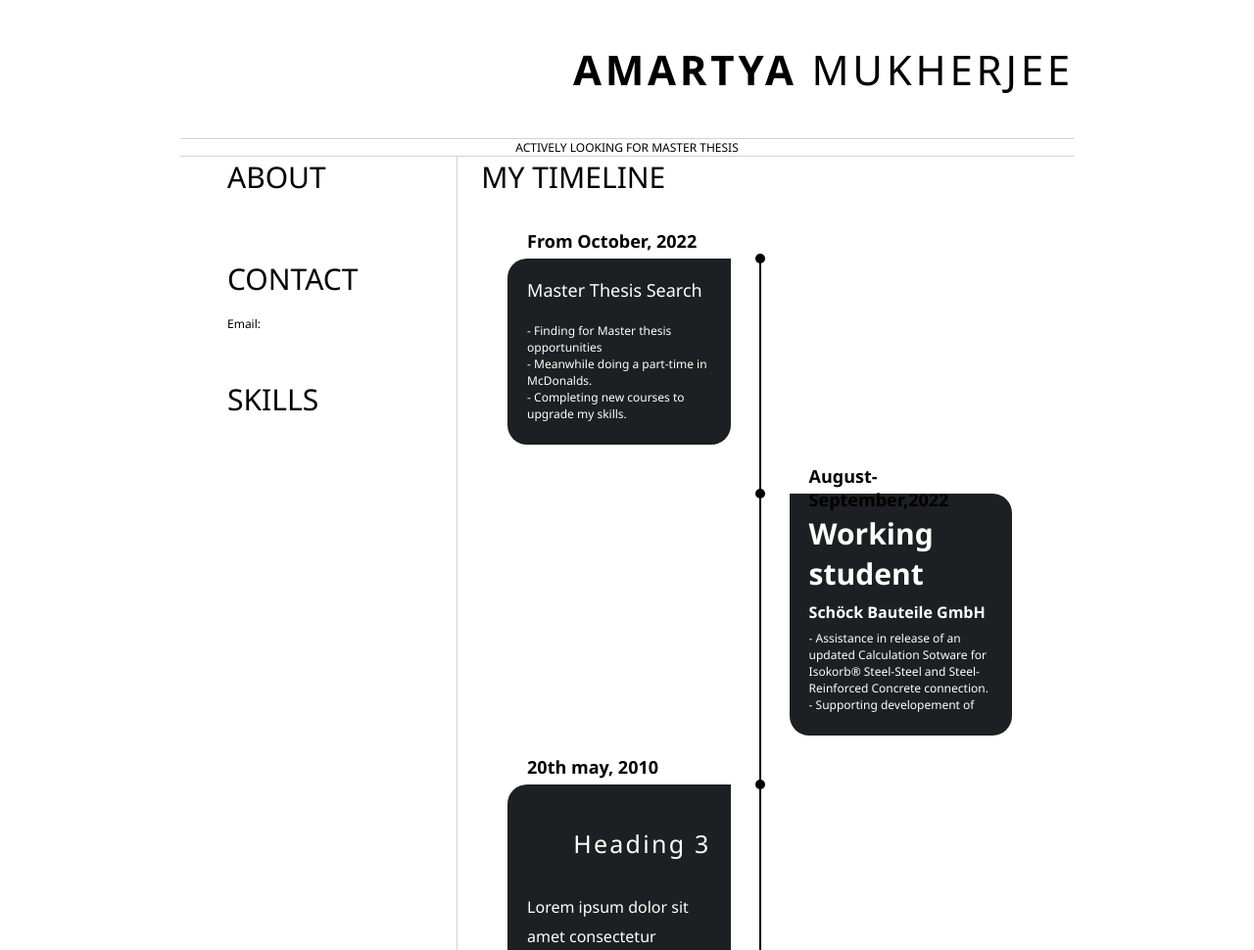
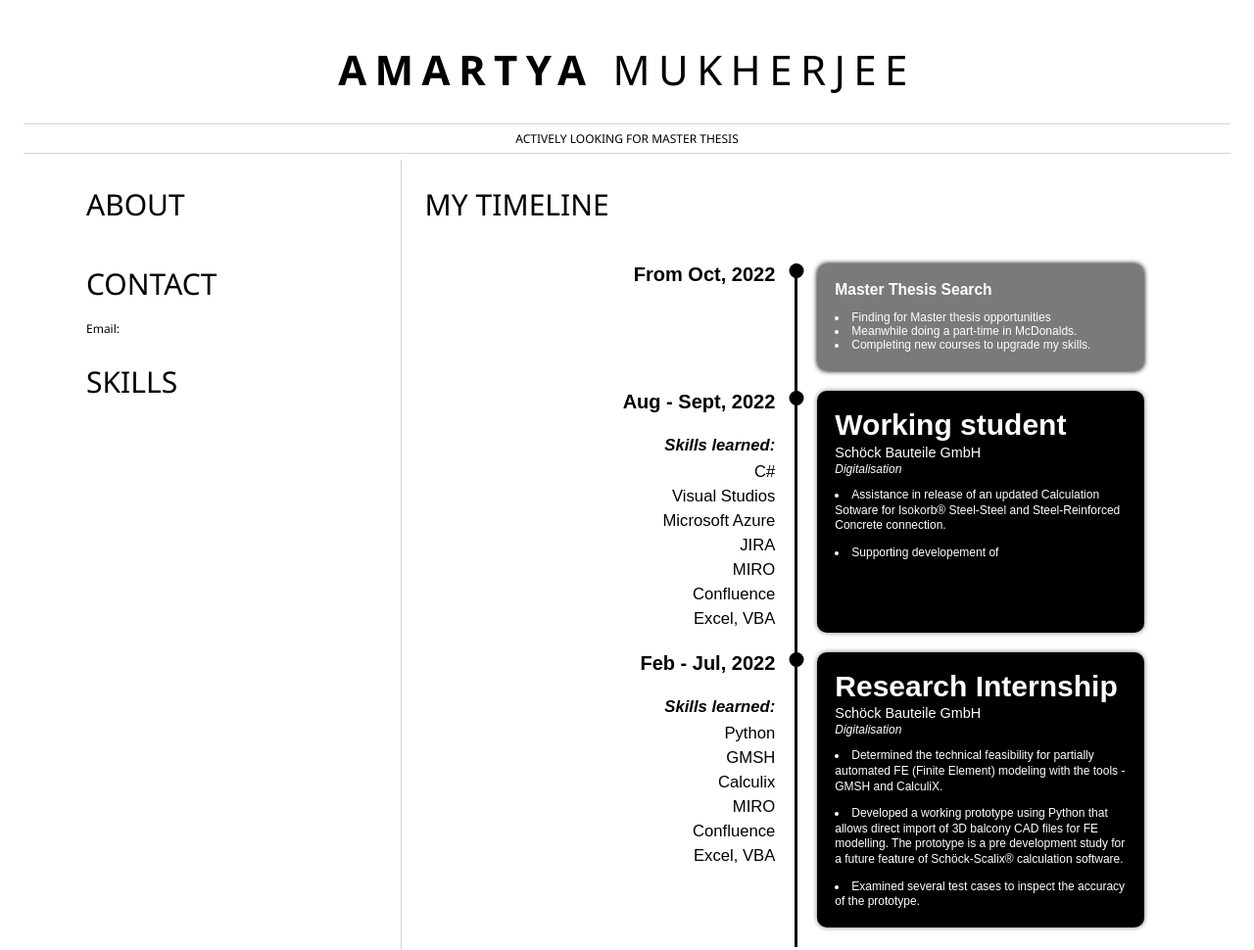
Before and after one commit to rivamartya/Online-Resume, a plain HTML site: page index.html in a window 1280 px wide. Shown: the top 970 px of the page at 98% size. Drawn offline with Linux system fonts and the light colour scheme.

Commit message:
Basic structure 2

```diff
--- a/index.html
+++ b/index.html
@@ -33,62 +33,88 @@
 				<section>
 					<h2>MY TIMELINE</h2>
 				</section>
-				<section>
 					<!-- my Timeline -->
-					<div class="container">
 				<div class="timeline">
-						  <ul>
-							<li>
-							  <div class="timeline-content">
-								<h6 class="date">From October, 2022</h6>
-								<h5><bld>Master Thesis Search</bld></h5>
-								<p>
-									<ul>
-										- Finding for Master thesis opportunities
-									</ul>
-									<ul>
-										- Meanwhile doing a part-time in McDonalds.
-									</ul>
-									<ul>
-										- Completing new courses to upgrade my skills.
-									</ul>
+					<div class="timeline__component">
+						<div class="timeline__date timeline__date--left">From Oct, 2022</div>
+					</div>
+						<div class="timeline__middle">
+							<div class="timeline__point"></div>
+						</div>
+					<div class="timeline__component timeline__component--bg--2">
+						<h4 class="timeline__title">Master Thesis Search</h4>
+						<p class="timeline__paragraph">
+						<li>Finding for Master thesis opportunities</li>
+						<li>Meanwhile doing a part-time in McDonalds.</li>
+						<li>Completing new courses to upgrade my skills.</li>
 						</p>
 					</div>
-							</li>
-							<li>
-							  <div class="timeline-content">
-								<h6 class="date">August-September,2022</h6>
-								<h4>Working student</h4>
-								<p><b>Schöck Bauteile GmbH</b></p>
-								<p>
-									<ul>
-										- Assistance in release of an updated Calculation Sotware for Isokorb®
-Steel-Steel and Steel-Reinforced Concrete connection.
-									</ul>
-									<ul>
-										- Supporting developement of
-									</ul>
+					<div class="timeline__component">
+						<div class="timeline__date timeline__date--left">Aug - Sept, 2022
+						<p class="timeline__skills">Skills learned:</p>
+							<p class="timeline__points">C#</p>
+							<p class="timeline__points">Visual Studios</p>
+							<p class="timeline__points">Microsoft Azure</p>
+							<p class="timeline__points">JIRA</p>
+							<p class="timeline__points">MIRO</p>
+							<p class="timeline__points">Confluence</p>
+							<p class="timeline__points">Excel, VBA</p>
+						</div>
+					</div>
+					<div class="timeline__middle">
+						<div class="timeline__point"></div>
+					</div>
+					<div class="timeline__component timeline__component--bg">
+						<h4 class="timeline__title--big">Working student</h4>
+						<p><bld>Schöck Bauteile GmbH</bld></p>
+						<p><i>Digitalisation</i></p>
+						<li class="timeline__paragraph">
+						Assistance in release of an updated Calculation Sotware for Isokorb® Steel-Steel and Steel-Reinforced Concrete connection.</li>
+						<li class="timeline__paragraph">Supporting developement of</li>
+					</div>
+					<div class="timeline__component">
+						<div class="timeline__date timeline__date--left">Feb - Jul, 2022
+							<p class="timeline__skills">Skills learned:</p>
+								<p class="timeline__points">Python</p>
+								<p class="timeline__points">GMSH</p>
+								<p class="timeline__points">Calculix</p>
+								<p class="timeline__points">MIRO</p>
+								<p class="timeline__points">Confluence</p>
+								<p class="timeline__points">Excel, VBA</p>
+						</div>
+					</div>
+					<div class="timeline__middle">
+						<div class="timeline__point"></div>
+					</div>
+					<div class="timeline__component timeline__component--bg">
+						<h4 class="timeline__title--big">Research Internship</h4>
+						<p><bld>Schöck Bauteile GmbH</bld></p>
+						<p><i>Digitalisation</i></p>
+						<li class="timeline__paragraph">
+							Determined the technical feasibility for partially automated FE (Finite Element) modeling with the
+							tools - GMSH and CalculiX.</li>
+						<li class="timeline__paragraph">Developed a working prototype using Python that allows direct import of 3D balcony CAD files for FE modelling. The prototype is a pre development study for a future feature of Schöck-Scalix® calculation software.</li>
+						<li class="timeline__paragraph">Examined several test cases to inspect the accuracy of the prototype.</li>
+
+					</div>
+					<!--Add content on left and date at right reverse the position of html code-->
+					<!--<div class="timeline__component timeline__component--bg">
+						<h2 class="timeline__title">Heading</h2>
+						<p class="timeline__paragraph">
+						pargraph
+						</p>
+						<p class="timeline__paragraph">
+						paragrpah 2
 						</p>
 					</div>
-							</li>
-							<li>
-							  <div class="timeline-content">
-								<h4 class="date">20th may, 2010</h4>
-								<h1>Heading 3</h1>
-								<p>Lorem ipsum dolor sit amet consectetur adipisicing elit. Consectetur tempora ab laudantium voluptatibus aut eos placeat laborum, quibusdam exercitationem labore.</p>
+					<div class="timeline__middle">
+						<div class="timeline__point"></div>
 					</div>
-							</li>
-							<li>
-							  <div class="timeline-content">
-								<h3 class="date">20th may, 2010</h3>
-								<h1>Heading 4</h1>
-								<p>Lorem ipsum dolor sit amet consectetur adipisicing elit. Consectetur tempora ab laudantium voluptatibus aut eos placeat laborum, quibusdam exercitationem labore.</p>
+					<div class="timeline__component">
+						<div class="timeline__date">February 25, 2019</div>
+					</div>-->
 				</div>
-							</li>
-						  </ul>
-						</div>
-					  </div>
-				</section>
+
 			</article>
 		</main>
 	</body>
--- a/style.css
+++ b/style.css
@@ -1,19 +1,20 @@
 body {
     font-family: 'Segoe UI', Tahoma, Geneva, Verdana, sans-serif;
     font-size: 12px;
-    max-width: 960px;
+    max-width: 1500px;
     margin: auto;
 }
 bld{
     font-weight: 500;
+    font-size: larger;
 }
 
 h1 {
-    text-align: right;
+    text-align: center;
     font-size: 3.5em;
-    letter-spacing: .09em;
+    letter-spacing: .2em;
     padding-top: 1em;
-    padding-bottom: 1em;
+    padding-bottom: .5em;
 }
 
 h2 {
@@ -22,19 +23,10 @@ h2 {
 }
 
 h3 {
-    font-size: 0em;
-    padding-bottom: 5em;
-    color: black;
+    font-size: 2em;
 }
 h4{
     font-size: 2.5em;
-}
-h5{
-    font-size: 1.5em;
-    padding-bottom: 1em;
-}
-h6{
-    font-size: 1em;
 }
 main {
     display: grid;
@@ -42,18 +34,18 @@ main {
     margin-top: 2em;
     width: 90%;
     height: auto;
-    max-width: 1000px;
+    max-width: 1200px;
     margin: 0 auto;
     position: relative;
 }
-
 header {
     text-align: center;
     margin: auto 2em;
 }
 
 section {
-    margin: auto 1em 4em 2em;
+    margin: auto 1em ;
+    padding-left: 1em;
 }
 
 i {
@@ -70,123 +62,106 @@ hr {
     height: 1px;
 }
 
-h1, h2, h3, h5 {
+h1, h2, h3 {
     font-weight: 100;
     margin-bottom: 0;
 }
 #mainLeft {
     border-right: 1px solid lightgray;
 }
-#timelineLeft {
-    border-right: 1px solid lightgray;
+.timeline {
+  margin: 0 auto;
+  max-width: 750px;
+  padding: 25px;
+  display: grid;
+  grid-template-columns: 1fr 3px 1fr;
+  font-family: "Fira Sans", sans-serif;
+  color: #ffffff;
 }
 
-* {
-  margin: 0;
-  padding: 0;
-  box-sizing: border-box;
+.timeline__component {
+   margin: 0 20px 20px 20px;
 }
 
-.container {
-  min-height: 100vh;
-  width: 100%;
-  display: flex;
-  align-items: center;
-  justify-content: center;
-  padding: 0px 0;
-  background-color: rgb(255, 255, 255);
+.timeline__component--bg {
+  padding: 1.5em;
+  background: rgb(0, 0, 0);
+  box-shadow: 0 0 5px rgba(116, 116, 116, 0.938);
+  border-radius: 10px;
 }
-.timeline {
-  width: 80%;
-  height: auto;
-  max-width: 800px;
-  margin: 0 auto;
-  position: relative;
+.timeline__component--bg--2 {
+  padding: 1.5em;
+  background: rgba(70, 70, 70, 0.719);
+  box-shadow: 0 0 5px rgb(0, 0, 0);
+  border-radius: 10px;
+}
+/* LEAVE TILL LAST */
+.timeline__component--bottom {
+  margin-bottom: 0;
 }
 
-.timeline ul {
-  list-style: none;
-}
-.timeline ul li {
-  padding: 20px;
-  background-color: #1e1f22;
-  color: white;
-  border-radius: 10px;
-  margin-bottom: 20px;
-}
-.timeline ul li:last-child {
-  margin-bottom: 0;
-}
-.timeline-content h1 {
-  font-weight: 500;
-  font-size: 25px;
-  line-height: 30px;
-  margin-bottom: 10px;
-}
-.timeline-content p {
-  font-size: 16px;
-  line-height: 30px;
-  font-weight: 300;
-}
-.timeline-content .date {
-  font-size: 18px;
-  font-weight: 700;
-  color: white;
+.timeline__middle {
+  position: relative;
+  background: #000000;
 }
 
-@media only screen and (min-width: 768px) {
-    .timeline:before {
-      content: "";
+.timeline__point {
   position: absolute;
   top: 0;
   left: 50%;
   transform: translateX(-50%);
-      width: 2px;
-      height: 100%;
-      background-color: rgb(0, 0, 0);
-    }
-  .timeline ul li {
-    width: 50%;
-    position: relative;
-    margin-bottom: 50px;
-  }
-  .timeline ul li:nth-child(odd) {
-    float: left;
-    clear: right;
-    transform: translateX(-30px);
-    border-radius: 20px 0px 20px 20px;
-  }
-  .timeline ul li:nth-child(even) {
-    float: right;
-    clear: left;
-    transform: translateX(30px);
-    border-radius: 0px 20px 20px 20px;
-  }
-  .timeline ul li::before {
-    content: "";
-    position: absolute;
-    height: 10px;
-    width: 10px;
+  width: 15px;
+  height: 15px;
+  background: #000000;
   border-radius: 50%;
-    background-color: black;
-    top: 0px;
-  }
-  .timeline ul li:nth-child(odd)::before {
-    transform: translate(50%, -50%);
-    right: -30px;
-  }
-  .timeline ul li:nth-child(even)::before {
-    transform: translate(-50%, -50%);
-    left: -30px;
 }
 
-  .timeline-content .date {
-    position: absolute;
-    top: -30px;
-    color:black;
+/* LEAVE TILL LAST */
+.timeline__point--bottom {
+  top: initial;
+  bottom: 0;
 }
 
-  .timeline ul li:hover::before {
-    background-color: aqua;
+.timeline__date{
+  font-size: 20px;
+  font-weight: bolder;
+  color:black
 }
+
+.timeline__date--left {
+  font-size: 20px;
+  font-weight: bolder;
+  text-align: right;
+  color:black
 }
+.tab { text-indent:40px }
+.timeline__title {
+  margin: 0;
+  font-size: 1.3em;
+  font-weight: bold;
+}
+.timeline__title--big {
+  margin: 0;
+  font-size: 2.5em;
+  font-weight: bold;
+}
+.timeline__paragraph {
+  text-align: start;
+  line-height: 1.3em;
+  margin-top: 1em;
+}
+.timeline__skills {
+  text-align: right;
+  line-height: 1em;
+  margin-top: 1.5em;
+  margin-bottom: .5em;
+  font-size: smaller;
+  font-weight: light;
+  font-style: italic ;
+}
+.timeline__points {
+  margin-top: 5px;
+  text-align: right;
+  font-size: smaller;
+  font-weight: lighter;
+}
```
Lines whose indentation alone changed are shown as unchanged.
